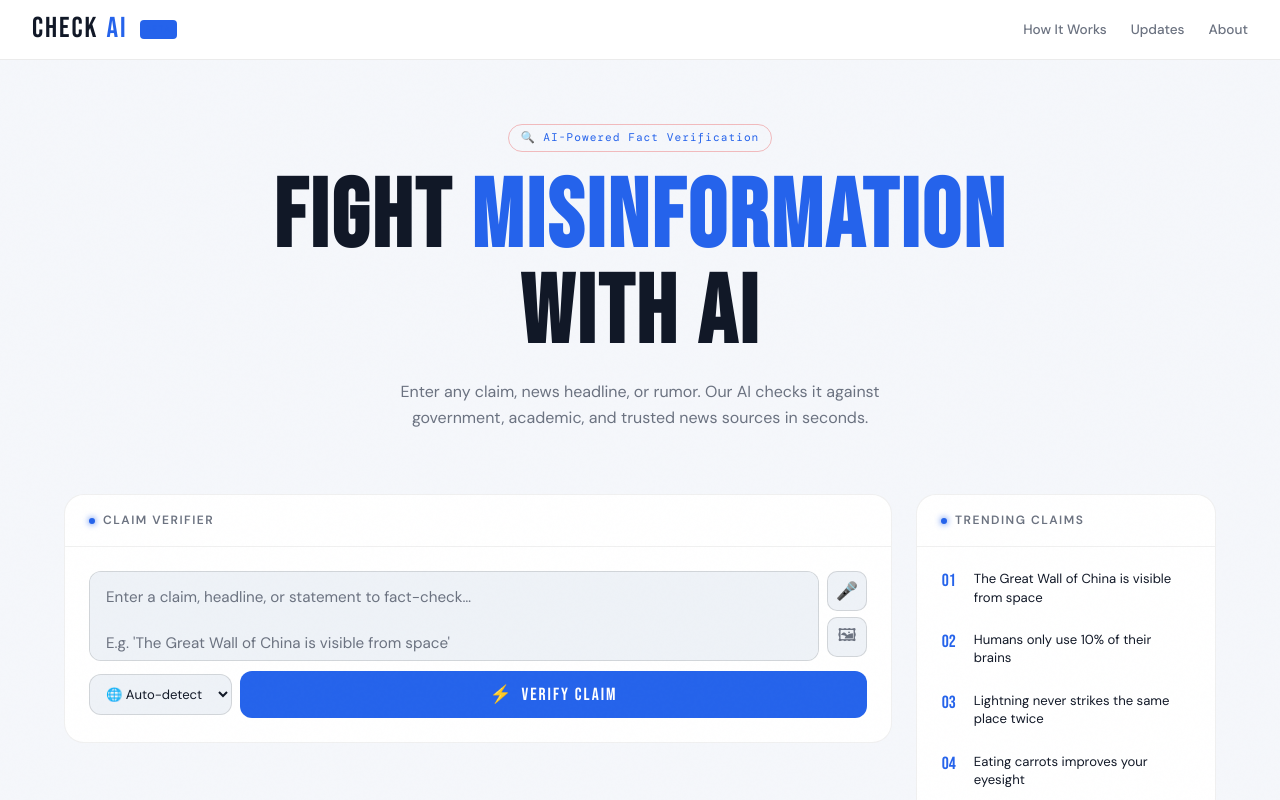
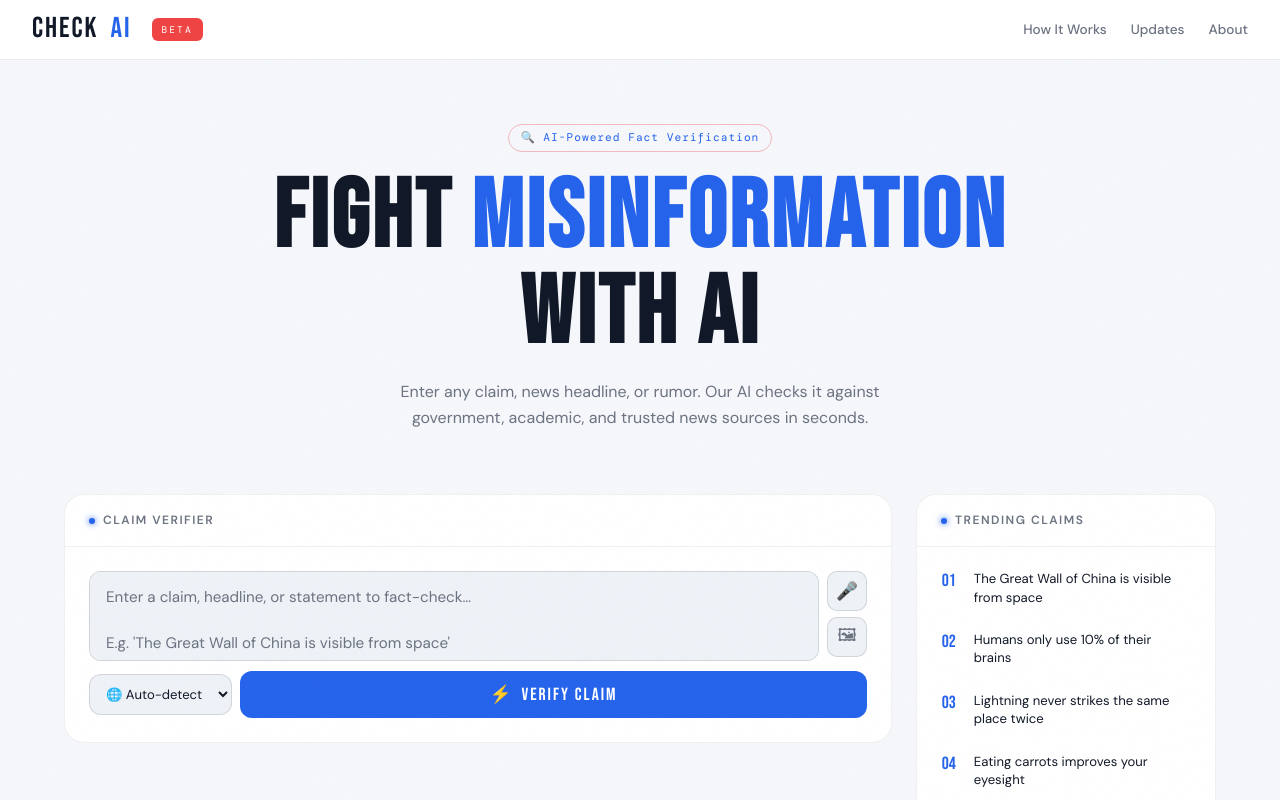
Before and after one commit to codewithsitanshu/chekai, a plain HTML site: page index.html in a window 1280 px wide. Shown: the top 800 px of the page. Drawn offline with nearby package versions, Linux system fonts and the light colour scheme.

```diff
--- a/index.html
+++ b/index.html
@@ -70,6 +70,7 @@
   display: flex; align-items: center; justify-content: space-between;
 
   height: 60px;
+  overflow: visible;
 }
 
 .logo {
@@ -81,22 +82,19 @@
 
   display: flex;
   align-items: center;
-  gap: 8px;
+  gap: 12px;
+  white-space: nowrap;
 }
-.logo span { color: var(--accent); }
+.logo-ai { color: #2563eb; }
 .logo-badge {
   font-family: 'DM Mono', monospace;
-  font-size: 0.55rem;
-
-  background: #2563eb;
-
+  font-size: 0.6rem;
+  background: #ef4444;
   color: white;
-
-  padding: 2px 6px;
-  border-radius: 4px;
-  letter-spacing: 1px;
-  vertical-align: middle;
-  margin-left: 4px;
+  padding: 4px 10px;
+  border-radius: 6px;
+  margin-left: 8px;
+  display: inline-block;
 }
 
 .nav-links { display: flex; gap: 1.5rem; align-items: center; }
@@ -677,7 +675,10 @@
 
 <!-- NAV -->
 <nav>
-  <div class="logo">CHECK<span>AI</span> <span class="logo-badge">BETA</span></div>
+  <div class="logo">
+    CHECK <span class="logo-ai">AI</span>
+    <span class="logo-badge">BETA</span>
+  </div>
   <div class="nav-links">
     <a href="#how">How It Works</a>
     <a href="#recent">Updates</a>
```
